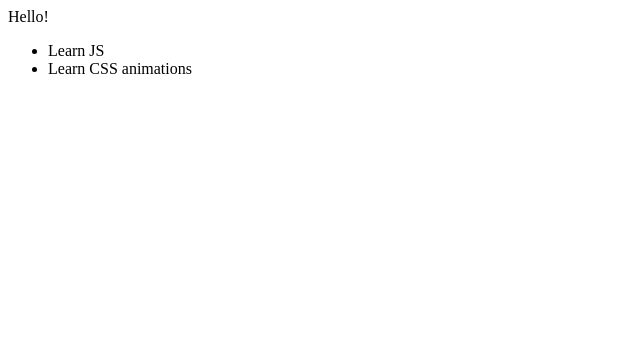
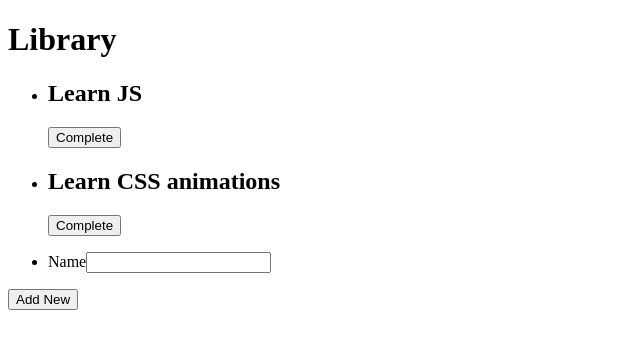
Before and after one commit to Yoona8/vue-resources-app, a Vue app: page / in a window 1280 px wide. Shown: the top 348 px of the page, without its empty margins (0-640 px from the left). Built offline with nearby package versions, Linux system fonts and the light colour scheme.

Commit message:
Add custom events (child > parent)

```diff
--- a/src/App.vue
+++ b/src/App.vue
@@ -1,35 +1,67 @@
 <template>
-  {{ title }}
+  <h1>Library</h1>
   <ul>
-    <resource-item
+    <li
       v-for="resource in resources"
       :key="resource.id"
-      :name="resource.name"
-    ></resource-item>
+    >
+      <resource-item
+        :id="resource.id"
+        :name="resource.name"
+        @complete-clicked="onCompleteClicked"
+      ></resource-item>
+    </li>
   </ul>
+  <new-resource
+    @resource-added="onResourceAdded"
+  ></new-resource>
 </template>
 
 <script>
 import ResourceItem from '@/components/ResourceItem';
+import NewResource from '@/components/NewResource';
+
+const generateId = () => {
+  return (Date.now() + Math.random()).toString();
+};
+
 export default {
-  components: {ResourceItem},
+  components: {NewResource, ResourceItem},
   data() {
     return {
       title: 'Hello!',
       resources: [{
-        id: Date.now() + Math.random(),
+        id: generateId(),
         name: 'Learn JS',
         url: '',
         tag: 'javascript',
         isFinished: true
       }, {
-        id: Date.now() + Math.random(),
+        id: generateId(),
         name: 'Learn CSS animations',
         url: '',
         tag: 'css',
         isFinished: false
       }]
     };
+  },
+  methods: {
+    onCompleteClicked(resourceId) {
+      const resource = this.resources.find((item) => item.id === resourceId);
+
+      resource.isFinished = !resource.isFinished;
+    },
+    onResourceAdded(resourceName) {
+      const resource = {
+        id: generateId(),
+        name: resourceName,
+        url: '',
+        tag: '',
+        isFinished: false
+      };
+
+      this.resources.push(resource);
+    }
   }
 };
 </script>
--- /dev/null
+++ b/src/components/NewResource.vue
@@ -0,0 +1,37 @@
+<template>
+  <form @submit.prevent="onSubmit">
+    <ul>
+      <li>
+        <app-input>
+          <label for="1">Name</label>
+          <input id="1" type="text" v-model="resourceName">
+        </app-input>
+      </li>
+    </ul>
+    <app-button type="submit">Add New</app-button>
+  </form>
+</template>
+
+<script>
+import AppButton from '@/components/UI/AppButton';
+import AppInput from '@/components/UI/AppInput';
+export default {
+  name: 'new-resource',
+  components: {AppInput, AppButton},
+  emits: ['resource-added'],
+  data() {
+    return {
+      resourceName: ''
+    };
+  },
+  methods: {
+    onSubmit() {
+      this.$emit('resource-added', this.resourceName);
+    }
+  }
+}
+</script>
+
+<style>
+
+</style>
--- a/src/components/ResourceItem.vue
+++ b/src/components/ResourceItem.vue
@@ -1,11 +1,21 @@
 <template>
-  <li>{{ name }}</li>
+  <article>
+    <h2>{{ name }}</h2>
+    <button
+      type="button"
+      @click="onCompleteClick"
+    >Complete</button>
+  </article>
 </template>
 
 <script>
 export default {
   name: 'resource-item',
   props: {
+    id: {
+      type: String,
+      required: true
+    },
     name: {
       type: String,
       required: true,
@@ -14,10 +24,16 @@ export default {
       }
     }
   },
+  emits: ['complete-clicked'],
   data() {
     return {
       resourceName: 'Some resource'
     };
+  },
+  methods: {
+    onCompleteClick() {
+      this.$emit('complete-clicked', this.id);
+    }
   }
 }
 </script>
--- /dev/null
+++ b/src/components/UI/AppButton.vue
@@ -0,0 +1,15 @@
+<template>
+  <button>
+    <slot></slot>
+  </button>
+</template>
+
+<script>
+export default {
+  name: 'app-button'
+}
+</script>
+
+<style scoped>
+
+</style>
--- /dev/null
+++ b/src/components/UI/AppInput.vue
@@ -0,0 +1,15 @@
+<template>
+  <p>
+    <slot></slot>
+  </p>
+</template>
+
+<script>
+export default {
+  name: 'app-input'
+}
+</script>
+
+<style>
+
+</style>
```
